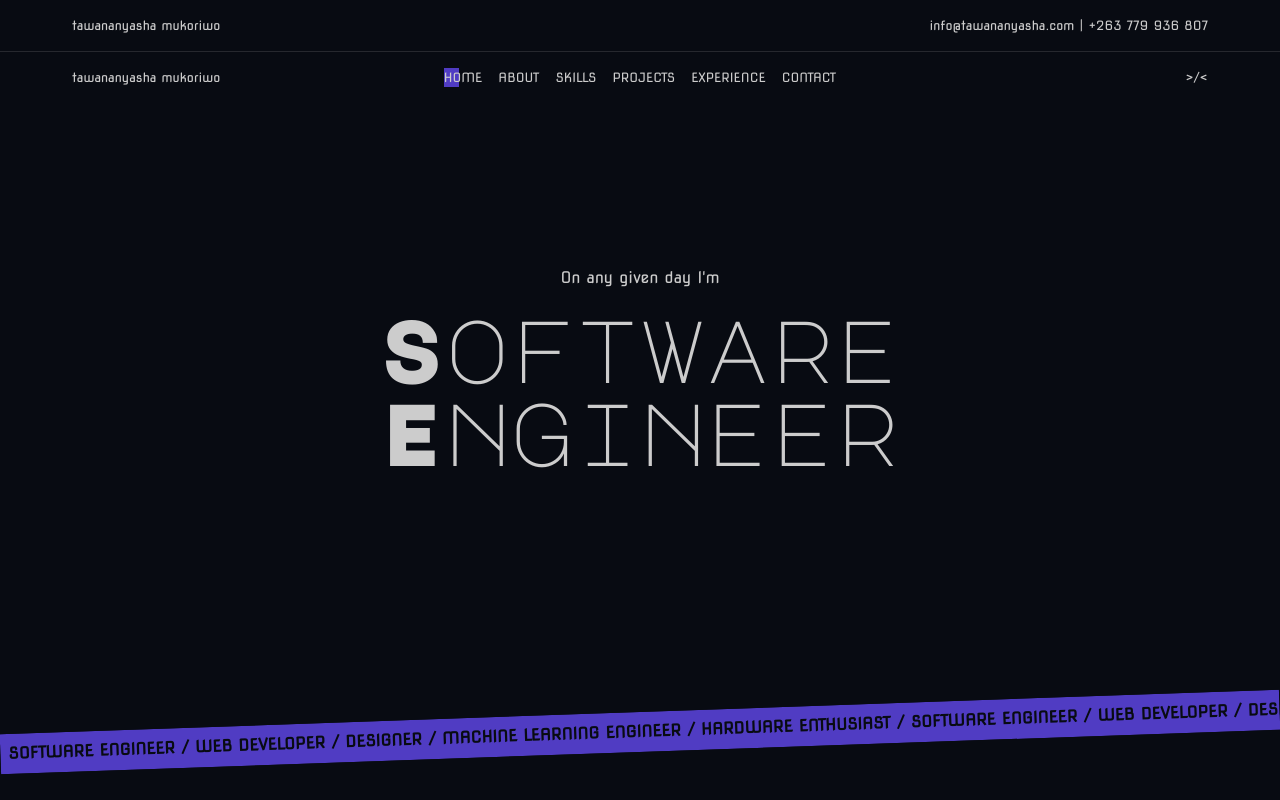
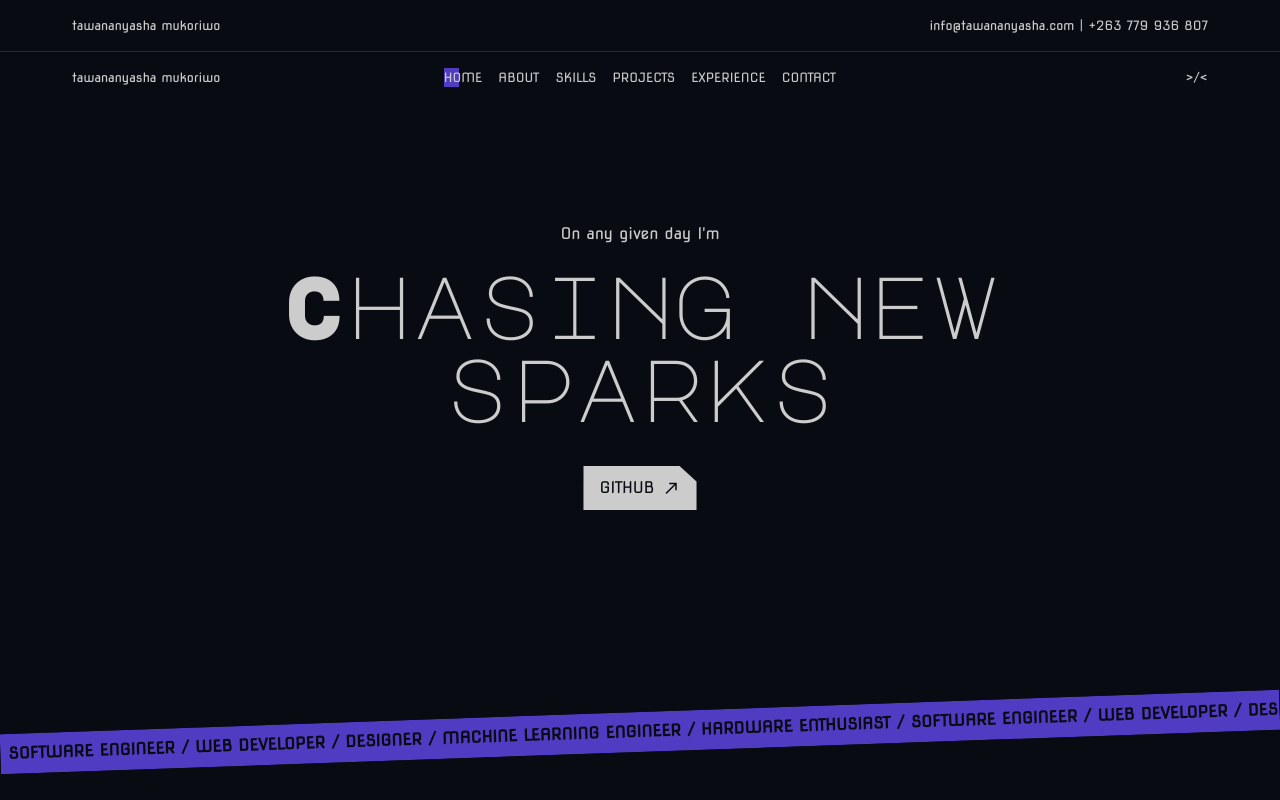
Before and after one commit to TawanaState/portfolio-site, a Next.js app: page / in a window 1280 px wide. Shown: the top 800 px of the page. Built offline with nearby package versions, Linux system fonts and the light colour scheme.

Commit message:
Added the right phrases for the hero section

```diff
--- a/src/app/components/hero/main.tsx
+++ b/src/app/components/hero/main.tsx
@@ -7,20 +7,26 @@ export default function Hero() {
             <Nav />
             <div className="text-center place-self-center -translate-y-6 flex flex-col gap-1">
                 <p className="text-center">On any given day I'm</p>
+
                 <h1 className="font-secondary text-[3.2rem] leading-[3rem] h-[30vh] max-w-[90vw] md:text-[5.5rem] md:leading-[5.2rem] text-center md:max-w-[60vw] md:h-[12rem] text-wrap flex flex-row items-center justify-center overflow-clip">
                     <TextScrambleComponent
                         phrases={[
-                            "Software Engineer",
-                            "Web Developer",
-                            "Designer",
-                            "Machine Learning Engineer",
-                            "Hardware Enthusiast"
+                            "Chasing new sparks",
+                            "Wiring logic into life",
+                            "Architecting what's next",
                         ]}
                         scrambleDuration={100}
                         waitDuration={5000}
                         className="text-secondary place-self-center"
                     />
                 </h1>
+
+                <button className="bg-secondary text-background w-fit place-self-center my-5 py-2 px-4 uppercase [clip-path:polygon(85%_0,_100%_35%,_100%_100%,_0_100%,_0_0)] flex gap-2 items-center">
+                    <span>
+                        Github
+                    </span>
+                    <span className="mso !text-lg">north_east</span>
+                </button>
             </div>
 
             <div className="place-self-end overflow-hidden -translate-y-12 -rotate-2">
```
